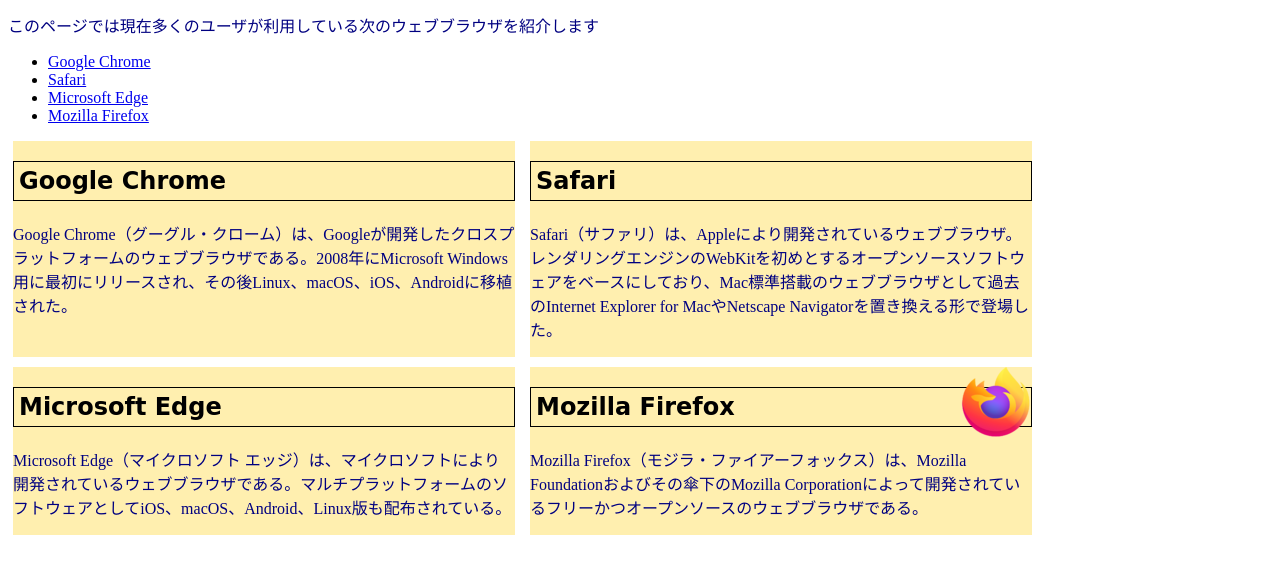
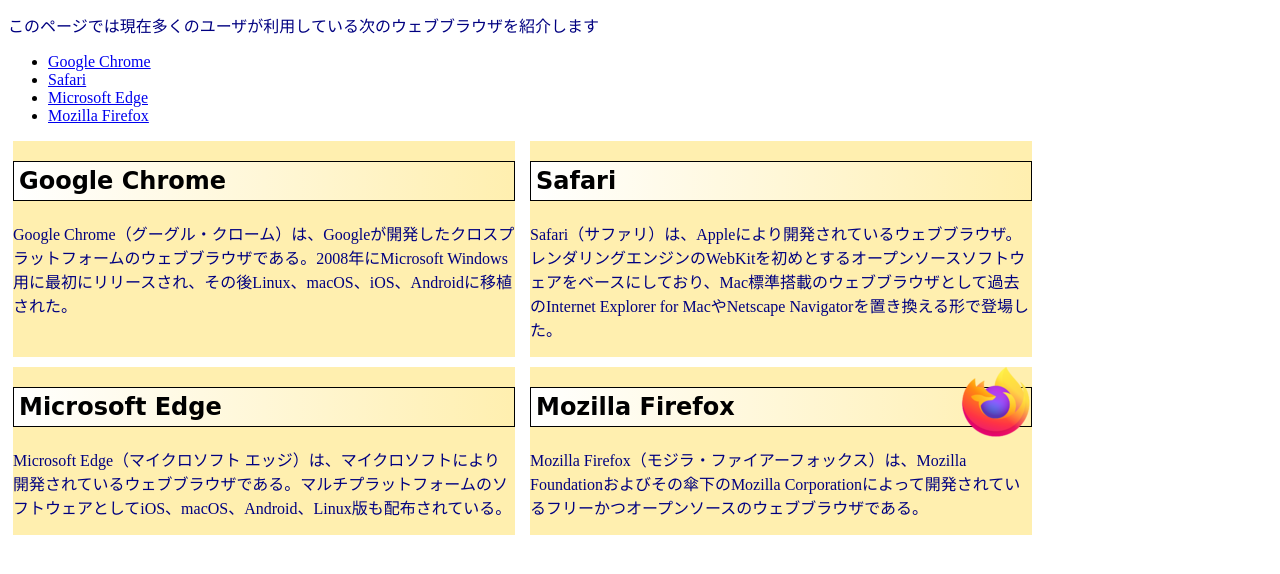
Before and after one commit to G284342022/medialabo, a plain HTML site: page practice-css/browser-intro.html in a window 1280 px wide. Shown: the part 172-746 px from the top of the page. Drawn offline with Linux system fonts and the light colour scheme.

Commit message:
練習2-3

```diff
--- a/practice-css/browser-intro.css
+++ b/practice-css/browser-intro.css
@@ -9,6 +9,7 @@
 
 h1 {
 	background-color: #7f7fcf;
+	font-color: white;
 	text-shadow: navy;
 }
 
@@ -17,7 +18,7 @@
 	padding: 5px;
 	font-family: cursive;
 	font-color: #3f3faf;
-	linear-gradient(to right, white,#ffefaf);
+	background: linear-gradient(to right, white,#ffefaf);
 }
 
 div#zentai {
```
